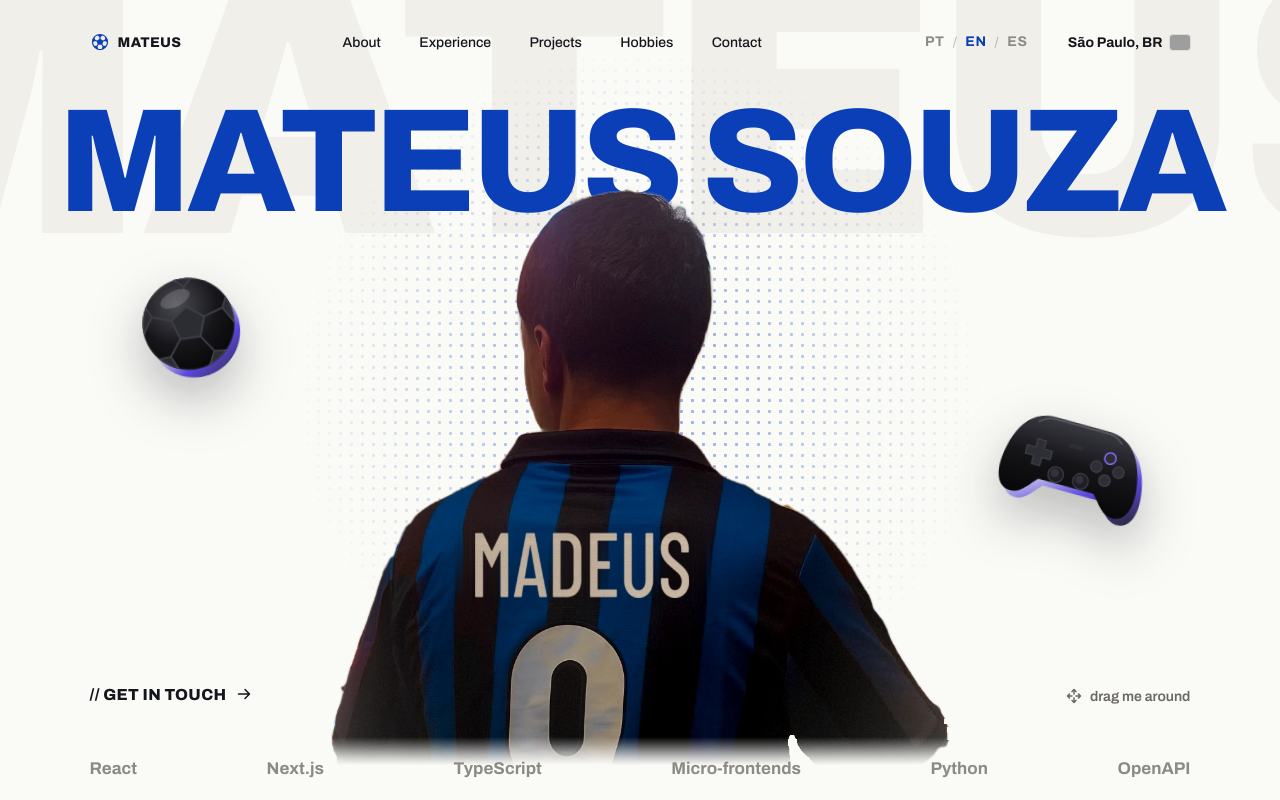
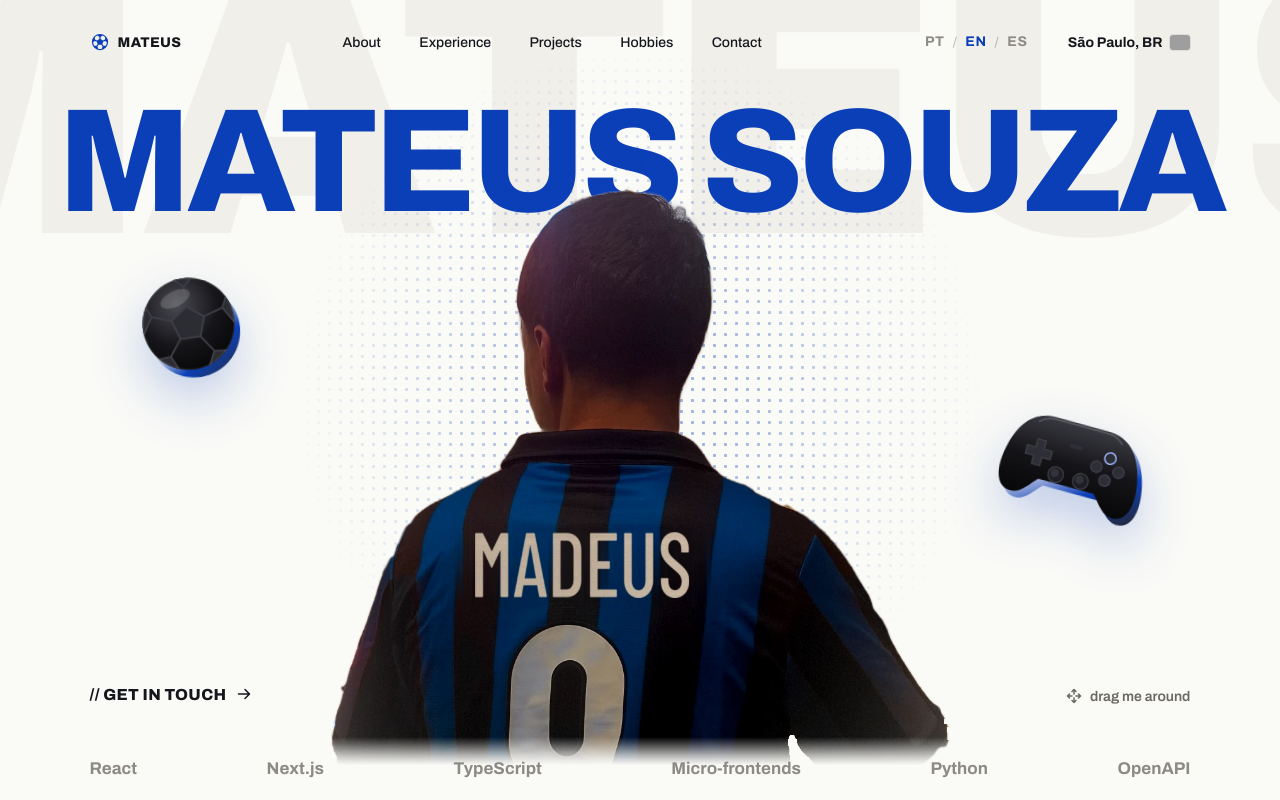
Before and after one commit to Madeuss/portfolio, a React (Vite) app: page / in a window 1280 px wide. Shown: the top 800 px of the page. Built offline with nearby package versions, Linux system fonts and the light colour scheme; grey boxes are pictures that could not be loaded.

Commit message:
style(toys): switch iridescent side and shadow to site blue

```diff
--- a/src/components/toys/GameController3D.tsx
+++ b/src/components/toys/GameController3D.tsx
@@ -24,9 +24,9 @@ export default function GameController3D({ width = 150 }: { width?: number }) {
     >
       <defs>
         <linearGradient id={iris} x1="0" y1="0" x2="1" y2="1">
-          <stop offset="0" stopColor="#8B6CFF" />
+          <stop offset="0" stopColor="#9DB6FF" />
           <stop offset=".4" stopColor="#E0E0EA" />
-          <stop offset=".68" stopColor="#5A47E0" />
+          <stop offset=".68" stopColor="#0A3FB8" />
           <stop offset="1" stopColor="#26262E" />
         </linearGradient>
         <linearGradient id={face} x1="0" y1="0" x2="0" y2="1">
@@ -64,7 +64,7 @@ export default function GameController3D({ width = 150 }: { width?: number }) {
           cy="46"
           r="8"
           fill="#2E2E36"
-          stroke="#8B6CFF"
+          stroke="#9DB6FF"
           strokeWidth="2"
         />
         <circle
--- a/src/components/toys/SoccerBall3D.tsx
+++ b/src/components/toys/SoccerBall3D.tsx
@@ -16,9 +16,9 @@ export default function SoccerBall3D({ size = 108 }: { size?: number }) {
     >
       <defs>
         <linearGradient id={iris} x1="0" y1="0" x2="1" y2="1">
-          <stop offset="0" stopColor="#8B6CFF" />
+          <stop offset="0" stopColor="#9DB6FF" />
           <stop offset=".45" stopColor="#D9D9E3" />
-          <stop offset=".7" stopColor="#5A47E0" />
+          <stop offset=".7" stopColor="#0A3FB8" />
           <stop offset="1" stopColor="#2B2B33" />
         </linearGradient>
         <radialGradient id={face} cx=".36" cy=".3" r=".8">
--- a/src/styles/global.css
+++ b/src/styles/global.css
@@ -17,8 +17,8 @@
   --footer-ink: #faf7f3;
   --footer-muted: #a8a49c;
 
-  --iris-1: #8b6cff; /* lateral iridescente dos objetos 3D */
-  --iris-2: #5a47e0;
+  --iris-1: #9db6ff; /* lateral iridescente dos objetos 3D */
+  --iris-2: #0a3fb8;
 
   --font: 'Archivo', system-ui, sans-serif;
   --gutter: clamp(20px, 7vw, 104px);
@@ -355,7 +355,7 @@ img {
 }
 .toy svg {
   display: block;
-  filter: drop-shadow(0 22px 26px rgba(20, 22, 28, 0.28));
+  filter: drop-shadow(0 22px 26px rgba(10, 63, 184, 0.24));
 }
 .toy__bob {
   animation: bob 5.5s ease-in-out infinite;
```
